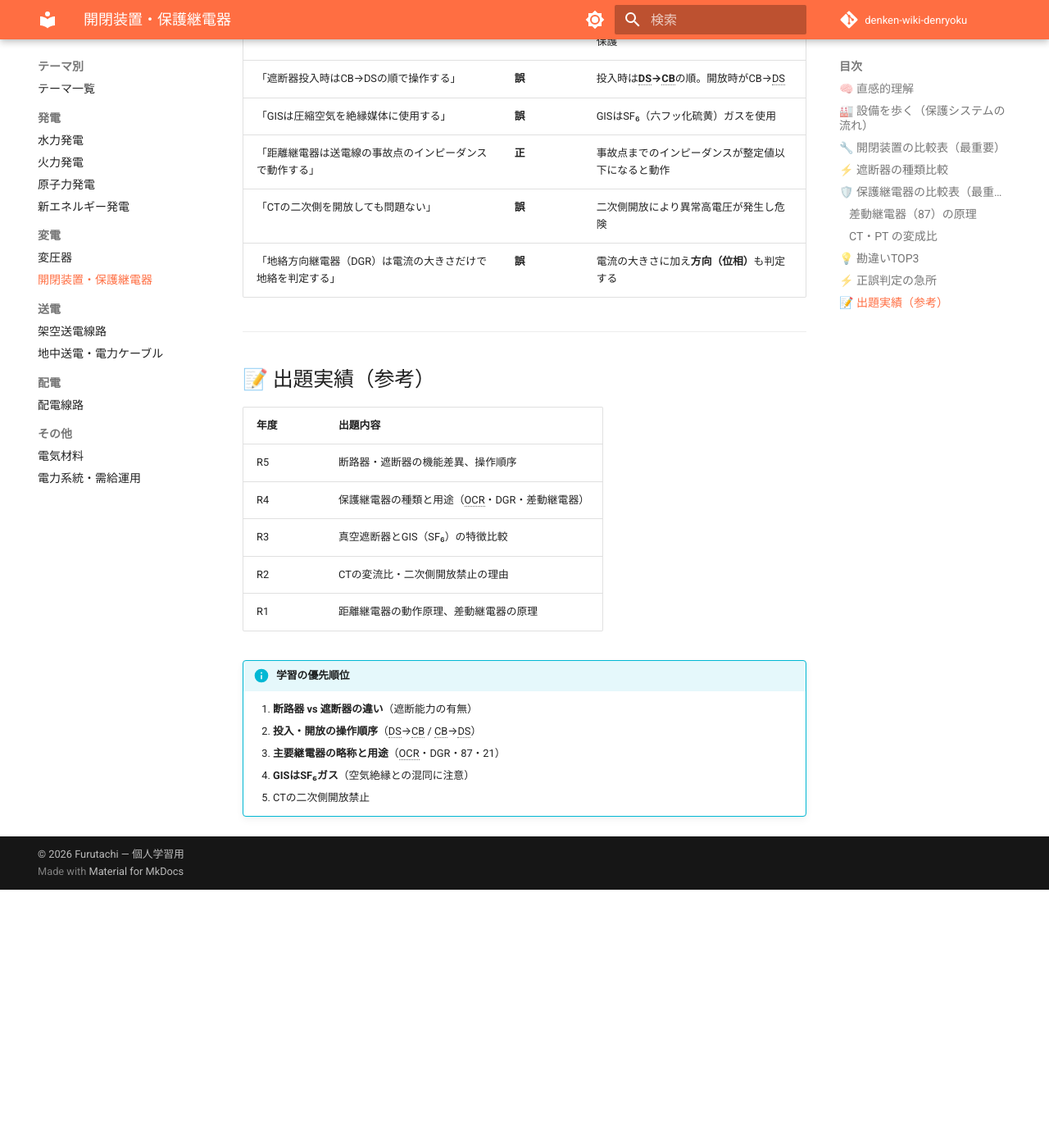
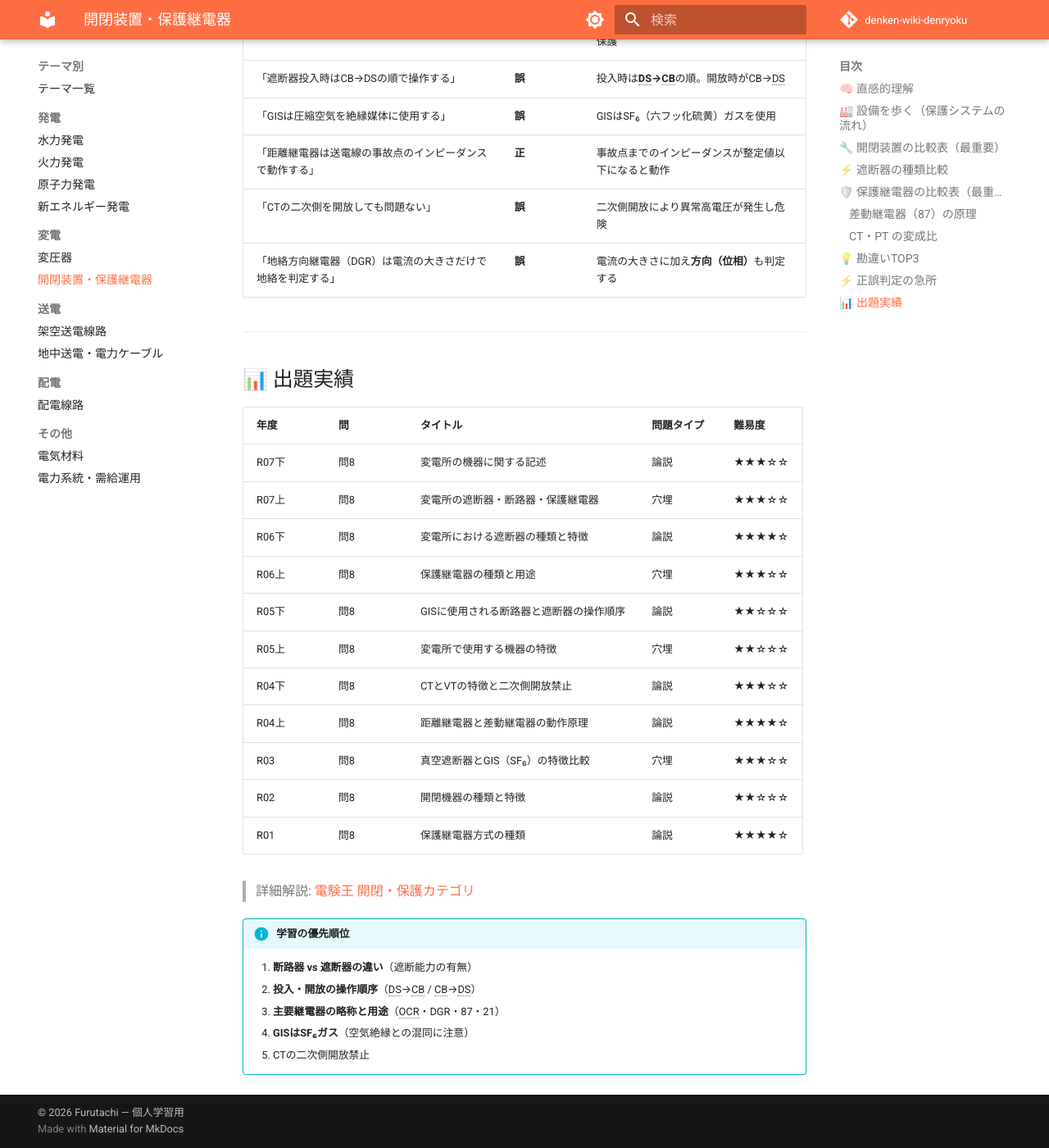
Before and after one commit to kfurufuru/denken-wiki-denryoku, an MkDocs documentation site: the page built from docs/themes/kaihei-hogo.md, in a window 1280 px wide and 1400 px high, scrolled down 4329 px. Shown: the whole window at 82% size. Built offline with MkDocs 1.6.1 and Material for MkDocs 9.7.7, drawn with Linux system fonts in a browser that asks for light colours; comment, search, counter and statistics services are not loaded; before the commit the page ends 5414 px from its top, so only the background shows below that.

Commit message:
feat: 残り3テーマの出題実績を正式フォーマットに統一
- kaihei-hogo.md: 簡易フォーマット→正式★難易度・問題タイプ付きに更新（R01〜R07 11件）
- chichuu-souden.md: 旧フォーマット→正式フォーマットに更新（R01〜R07 10件）
- denryoku-keitou.md: 旧フォーマット→正式フォーマットに更新（R01〜R07 11件）
- 全11テーマの出題実績セクションが統一フォーマット（年度・問・タイトル・問題タイプ・難易度★）に完了

Co-Authored-By: Claude Sonnet 4.6 <noreply@anthropic.com>

```diff
--- a/docs/themes/kaihei-hogo.md
+++ b/docs/themes/kaihei-hogo.md
@@ -146,15 +146,23 @@ GIS（Gas Insulated Switchgear）はSF₆（六フッ化硫黄）ガスを封入
 
 ---
 
-## 📝 出題実績（参考）
+## 📊 出題実績
 
-| 年度 | 出題内容 |
-|------|---------|
-| R5 | 断路器・遮断器の機能差異、操作順序 |
-| R4 | 保護継電器の種類と用途（OCR・DGR・差動継電器） |
-| R3 | 真空遮断器とGIS（SF₆）の特徴比較 |
-| R2 | CTの変流比・二次側開放禁止の理由 |
-| R1 | 距離継電器の動作原理、差動継電器の原理 |
+| 年度 | 問 | タイトル | 問題タイプ | 難易度 |
+|------|---|---------|----------|--------|
+| R07下 | 問8 | 変電所の機器に関する記述 | 論説 | ★★★☆☆ |
+| R07上 | 問8 | 変電所の遮断器・断路器・保護継電器 | 穴埋 | ★★★☆☆ |
+| R06下 | 問8 | 変電所における遮断器の種類と特徴 | 論説 | ★★★★☆ |
+| R06上 | 問8 | 保護継電器の種類と用途 | 穴埋 | ★★★☆☆ |
+| R05下 | 問8 | GISに使用される断路器と遮断器の操作順序 | 論説 | ★★☆☆☆ |
+| R05上 | 問8 | 変電所で使用する機器の特徴 | 穴埋 | ★★☆☆☆ |
+| R04下 | 問8 | CTとVTの特徴と二次側開放禁止 | 論説 | ★★★☆☆ |
+| R04上 | 問8 | 距離継電器と差動継電器の動作原理 | 論説 | ★★★★☆ |
+| R03 | 問8 | 真空遮断器とGIS（SF₆）の特徴比較 | 穴埋 | ★★★☆☆ |
+| R02 | 問8 | 開閉機器の種類と特徴 | 論説 | ★★☆☆☆ |
+| R01 | 問8 | 保護継電器方式の種類 | 論説 | ★★★★☆ |
+
+> 詳細解説: [電験王 開閉・保護カテゴリ](https://denken-ou.com/denryoku/?cat=kaiheihogo)
 
 !!! info "学習の優先順位"
     1. **断路器 vs 遮断器の違い**（遮断能力の有無）
```
Also changed, not shown: docs/themes/chichuu-souden.md (+15 -8 lines), docs/themes/denryoku-keitou.md (+16 -8 lines).
